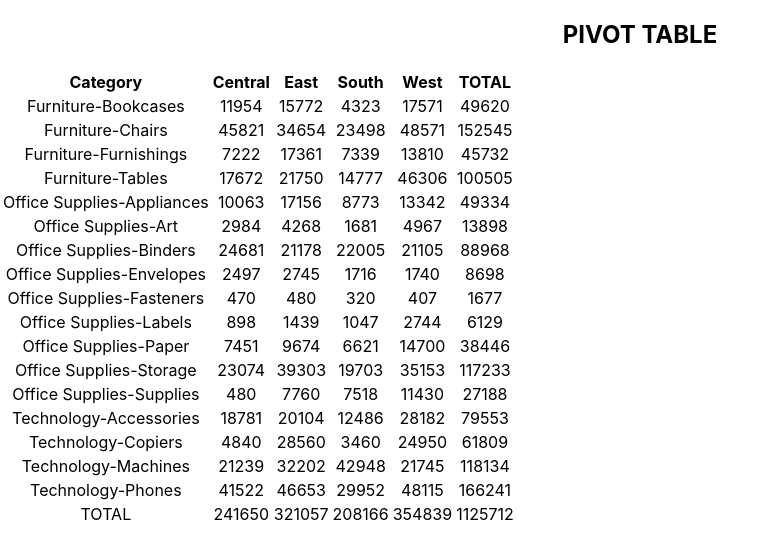
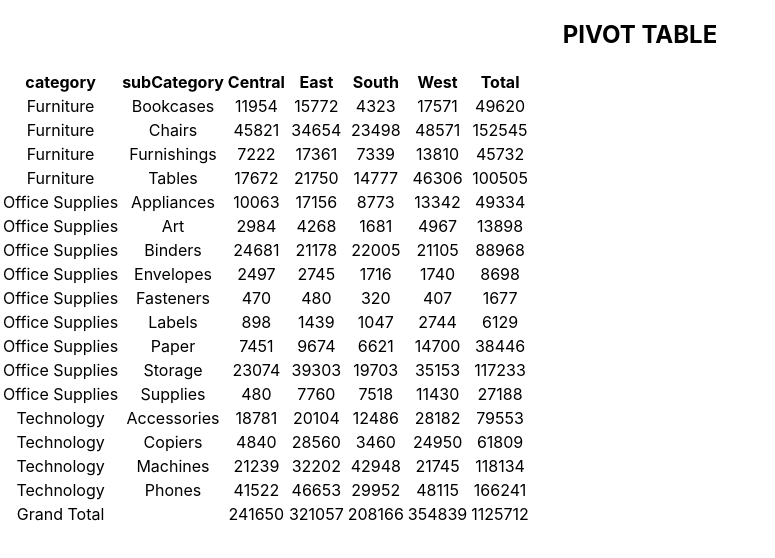
Before and after one commit to rocktacular/interview-take-home-2, a React (Create React App) app: page / in a window 1280 px wide. Shown: the top 558 px of the page, without its empty margins (0-775 px from the left). Built offline with nearby package versions, Linux system fonts and the light colour scheme.

Commit message:
convert config.row to array

```diff
--- a/src/App.js
+++ b/src/App.js
@@ -8,7 +8,7 @@ import "./App.css";
 
 // Pivot Table Config
 // could eventually be selectable from dropdowns and moved into state, then recompute the pivot table on change
-const config = {
+const initConfig = {
   row: ["category", "subCategory"],
   column: "region",
   metric: "sales",
@@ -16,8 +16,9 @@ const config = {
 };
 
 function App() {
+  const [config, setConfig] = useState(initConfig);
   const [loading, setLoading] = useState(false);
-  const [data, setData] = useState([]);
+  const [data, setData] = useState({});
 
   useEffect(() => {
     // load data on mount
@@ -31,6 +32,7 @@ function App() {
         config.metric
       );
       // update state with pivot table object
+      console.log("summaryObj", summaryObj);
       setLoading(false);
       setData(summaryObj);
     });
@@ -50,6 +52,7 @@ function App() {
           colTotals={data.colTotals}
           rowTotals={data.rowTotals}
           grandTotal={data.grandTotal}
+          config={config}
         />
       )}
     </div>
--- a/src/components/PivotTable.js
+++ b/src/components/PivotTable.js
@@ -9,31 +9,33 @@ const PivotTable = ({
   colTotals,
   rowTotals,
   grandTotal,
+  config,
 }) => {
   const renderHeader = () => {
     if (!colKeys) return null;
 
     // assemble row values, pass with header flag
-    const newRow = [...colKeys, "TOTAL"];
+    const newRow = [...config.row, ...colKeys, "Total"];
     return <Row row={newRow} header={true} />;
   };
   const renderRows = () => {
     if (!data || !rowKeys || !colKeys) return null;
 
-    return rowKeys.map((rowName, index) => {
-      return renderRow(rowName, index);
+    return rowKeys.map((rowKeyArr, index) => {
+      return renderRow(rowKeyArr, index);
     });
   };
-  const renderRow = (rowName, index) => {
-    if (!rowName || !aggregator) return null;
+  const renderRow = (rowKeyArr, index) => {
+    if (!rowKeyArr || !aggregator) return null;
 
     // create data row
+    const rowKey = rowKeyArr.join("-");
     const dataRow = colKeys.map((colName) => {
-      return data[rowName][colName][aggregator] || 0;
+      return data[rowKey][colName][aggregator] || 0;
     });
     // assemble with row name (start of arr) and total (end of arr)
-    const newRow = [rowName].concat(...dataRow);
-    newRow.push(rowTotals[rowName][aggregator]);
+    const newRow = [...rowKeyArr].concat(...dataRow);
+    newRow.push(rowTotals[rowKey][aggregator]);
     return <Row row={newRow} key={`row-${index}`} />;
   };
   const renderRowTotals = () => {
@@ -43,8 +45,11 @@ const PivotTable = ({
     const dataRow = colKeys.map((colName) => {
       return colTotals[colName][aggregator] || 0;
     });
-    // assemble with row name (start of arr) and total (end of arr)
-    const newRow = ["TOTAL"].concat(...dataRow);
+
+    // assemble with row name, any spaces, row totals, and grand total
+    const newRow = config.row.map(() => "");
+    newRow[0] = "Grand Total";
+    newRow.push(...dataRow);
     newRow.push(grandTotal[aggregator]);
     return <Row row={newRow} key="col-totals" />;
   };
--- a/src/components/Row.js
+++ b/src/components/Row.js
@@ -5,9 +5,8 @@ const Row = ({ row, header }) => {
     // header row
     return (
       <tr>
-        <th>Category</th>
-        {row.map((header, index) => (
-          <th key={`th-${index}`}>{header}</th>
+        {row.map((heading, index) => (
+          <th key={`th-${index}`}>{heading}</th>
         ))}
       </tr>
     );
@@ -18,7 +17,7 @@ const Row = ({ row, header }) => {
         {row.map((item, index) => {
           return (
             <td key={`td-${index}`}>
-              {!isNaN(item) ? Math.round(item) : item}
+              {typeof item === "number" ? Math.round(item) : item}
             </td>
           );
         })}
--- a/src/utils/makePivot.js
+++ b/src/utils/makePivot.js
@@ -25,7 +25,7 @@ const makePivot = (data, row_pred, col_pred, metric) => {
     // if row doesnt exist on summary yet
     if (!summary[rowVal]) {
       summary[rowVal] = {};
-      rowKeys.push(rowVal); // push to rowKeys array
+      rowKeys.push(itemRowKeys); // push to rowKeys array
     }
     // if row.col doesnt exist on summary yet
     if (!summary[rowVal][colVal]) {
@@ -65,8 +65,6 @@ const makePivot = (data, row_pred, col_pred, metric) => {
   summaryObj.rowKeys = summaryObj.rowKeys.sort();
   summaryObj.colKeys = summaryObj.colKeys.sort();
 
-  console.log("summaryObj", summaryObj);
-
   return summaryObj;
 };
 
```
